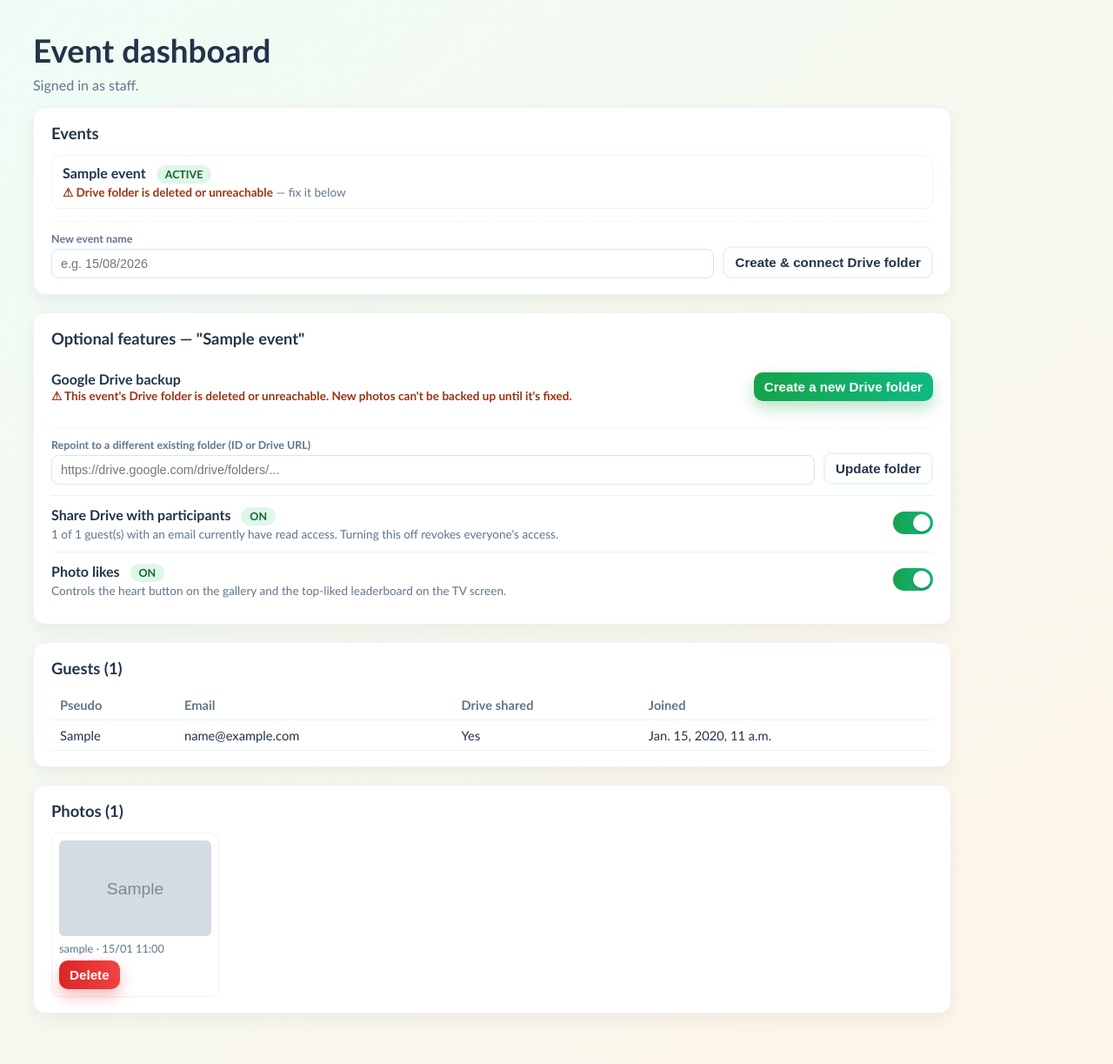
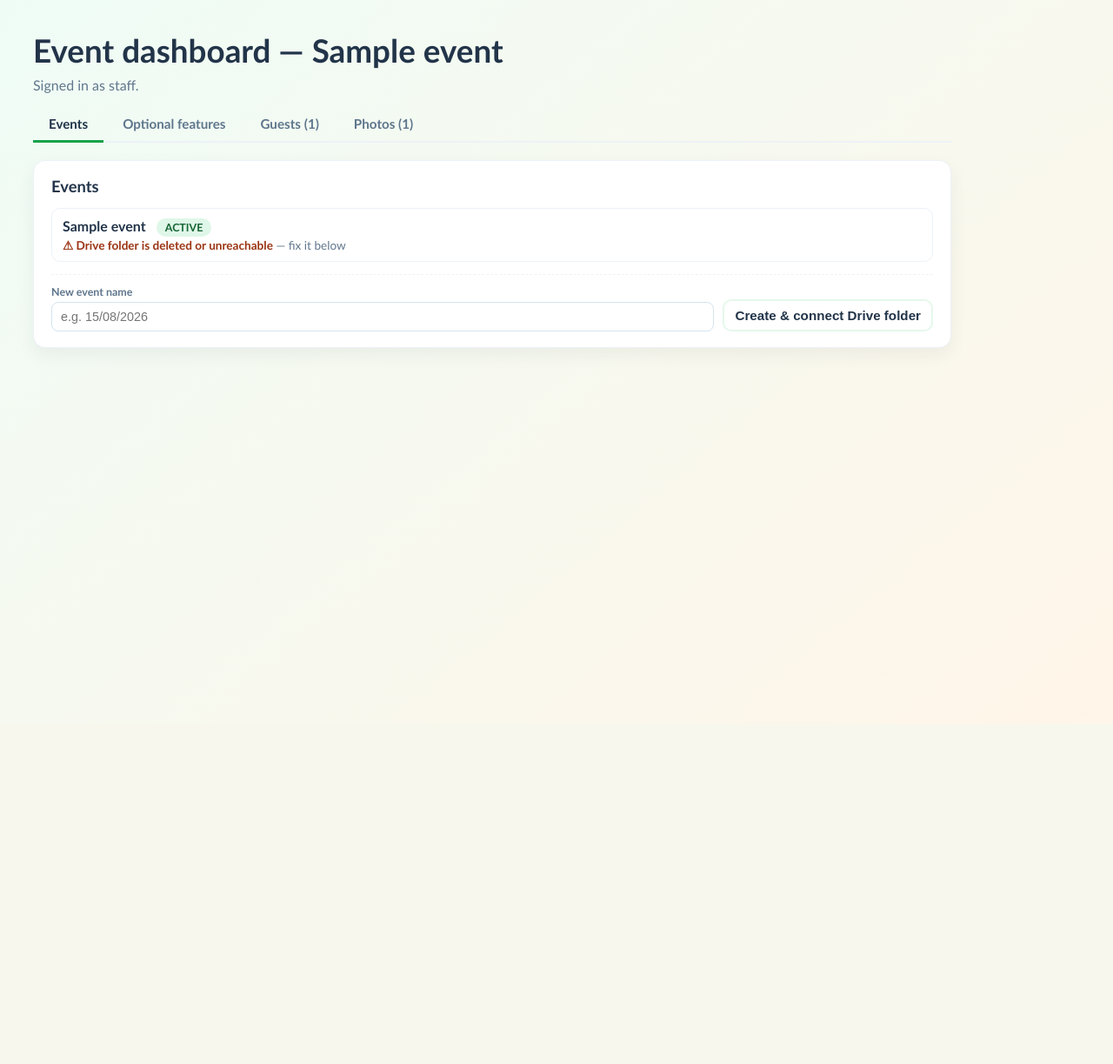
Before and after one commit to Mustachoos/Platefrom_coloc, a Django app: page /dashboard/ in a window 1280 px wide. Shown: the whole page at 87% size. After the commit the page ends 409 px from the top, so only its background shows below. Run offline with Django 5.2, Linux system fonts and the light colour scheme; a user stored in the database is signed in; tables that the repository leaves empty hold one stand-in row (values such as "Sample post"); grey boxes marked "Sample" are stand-in pictures.

Commit message:
Split dashboard into tabs and simplify Drive folder repoint UX
Dashboard is now organized into four CSS-only tabs (Events, Optional
features, Guests, Photos) instead of one long scrolling page, with the
active tab preserved across POST redirects via a ?tab= query param.

Also removes the "repoint to a different existing folder" field from
the Optional features tab — that flow is redundant with the relink
option already offered when a Drive folder is detected as broken, and
shows the active event's name in the dashboard header instead of
repeating it in the Optional features panel title.

Co-Authored-By: Claude Sonnet 5 <noreply@anthropic.com>

```diff
--- a/photos/templates/photos/dashboard.html
+++ b/photos/templates/photos/dashboard.html
@@ -28,10 +28,6 @@
     .status-on{background:#dff7e8;color:#166534}
     .status-off{background:#f1f5f9;color:#556575}
     .drive-link{color:#0f766e;font-weight:700;text-decoration:none}
-    .drive-folder-form{display:flex;flex-wrap:wrap;gap:10px;align-items:flex-end;margin-top:12px;padding-top:12px;border-top:1px dashed #edf2f7}
-    .drive-folder-form .field{display:flex;flex-direction:column;gap:4px;flex:1;min-width:220px}
-    .drive-folder-form label{font-size:0.78rem;font-weight:700;color:var(--soft)}
-    .drive-folder-form input{padding:8px 10px;border-radius:8px;border:1px solid #d4e4ee;font-size:0.9rem;width:100%}
     .switch{position:relative;display:inline-block;width:46px;height:26px;min-width:46px;border-radius:999px;border:0;padding:0;cursor:pointer;background:#cbd5e1;transition:background .2s ease}
     .switch:hover{transform:none;box-shadow:none}
     .switch.on{background:linear-gradient(90deg,var(--btn-1),var(--btn-2))}
@@ -45,10 +41,23 @@
     .create-event-form label{font-size:0.78rem;font-weight:700;color:var(--soft)}
     .create-event-form input{padding:8px 10px;border-radius:8px;border:1px solid #d4e4ee;font-size:0.9rem;width:100%}
     .drive-error{color:#9a3412;font-weight:700}
+    .tab-radio{display:none}
+    .tab-bar{display:flex;gap:4px;margin-bottom:20px;border-bottom:2px solid #edf2f7;flex-wrap:wrap}
+    .tab-btn{display:inline-block;padding:10px 18px;cursor:pointer;font-weight:700;font-size:0.95rem;color:var(--soft);border-bottom:3px solid transparent;margin-bottom:-2px;-webkit-user-select:none;user-select:none}
+    .tab-btn:hover{color:#1f3448}
+    .tab-panel{display:none}
+    #tab-events:checked ~ .tab-bar label[for="tab-events"],
+    #tab-features:checked ~ .tab-bar label[for="tab-features"],
+    #tab-guests:checked ~ .tab-bar label[for="tab-guests"],
+    #tab-photos:checked ~ .tab-bar label[for="tab-photos"]{color:#1f3448;border-bottom-color:var(--btn-1)}
+    #tab-events:checked ~ #panel-events,
+    #tab-features:checked ~ #panel-features,
+    #tab-guests:checked ~ #panel-guests,
+    #tab-photos:checked ~ #panel-photos{display:block}
   </style>
 </head>
 <body>
-  <h1>Event dashboard</h1>
+  <h1>Event dashboard{% if active_event %} — {{ active_event.name }}{% endif %}</h1>
   <p class="as-user">Signed in as staff.</p>
 
   {% if messages %}
@@ -59,7 +68,19 @@
   </div>
   {% endif %}
 
-  <div class="panel">
+  <input type="radio" name="dashboard-tab" id="tab-events" class="tab-radio" {% if active_tab == "events" %}checked{% endif %}>
+  <input type="radio" name="dashboard-tab" id="tab-features" class="tab-radio" {% if active_tab == "features" %}checked{% endif %}>
+  <input type="radio" name="dashboard-tab" id="tab-guests" class="tab-radio" {% if active_tab == "guests" %}checked{% endif %}>
+  <input type="radio" name="dashboard-tab" id="tab-photos" class="tab-radio" {% if active_tab == "photos" %}checked{% endif %}>
+
+  <div class="tab-bar">
+    <label for="tab-events" class="tab-btn">Events</label>
+    <label for="tab-features" class="tab-btn">Optional features</label>
+    <label for="tab-guests" class="tab-btn">Guests ({{ identities|length }})</label>
+    <label for="tab-photos" class="tab-btn">Photos ({{ photos|length }})</label>
+  </div>
+
+  <div class="panel tab-panel" id="panel-events">
     <h2>Events</h2>
     <div class="events-list">
       {% for event in events %}
@@ -98,8 +119,8 @@
   </div>
 
   {% if active_event %}
-  <div class="panel">
-    <h2>Optional features — "{{ active_event.name }}"</h2>
+  <div class="panel tab-panel" id="panel-features">
+    <h2>Optional features</h2>
     <div class="feature-row stacked">
       <div class="feature-row-top">
         <div>
@@ -121,15 +142,6 @@
         </form>
         {% endif %}
       </div>
-
-      <form method="post" class="drive-folder-form">
-        {% csrf_token %}
-        <div class="field">
-          <label for="drive_folder_id_or_url">Repoint to a different existing folder (ID or Drive URL)</label>
-          <input type="text" id="drive_folder_id_or_url" name="drive_folder_id_or_url" placeholder="https://drive.google.com/drive/folders/...">
-        </div>
-        <button type="submit" name="update_drive_folder" class="btn secondary small">Update folder</button>
-      </form>
     </div>
 
     <div class="feature-row">
@@ -159,7 +171,7 @@
   </div>
   {% endif %}
 
-  <div class="panel">
+  <div class="panel tab-panel" id="panel-guests">
     <h2>Guests ({{ identities|length }})</h2>
     {% if identities %}
     <table>
@@ -180,7 +192,7 @@
     {% endif %}
   </div>
 
-  <div class="panel">
+  <div class="panel tab-panel" id="panel-photos">
     <h2>Photos ({{ photos|length }})</h2>
     {% if photos %}
     <div class="photos-grid">
--- a/photos/views.py
+++ b/photos/views.py
@@ -26,6 +26,13 @@ def _drive_fix_summary(message, uploaded, failed):
     if failed:
         summary += f" {failed} failed to upload."
     return summary
+
+
+def _dashboard_redirect(tab="events"):
+    response = redirect("dashboard")
+    if tab and tab != "events":
+        response["Location"] += f"?tab={tab}"
+    return response
 
 
 def _photo_payload(photo, user=None):
@@ -261,7 +268,7 @@ def dashboard_view(request):
     if request.method == "POST":
         if active_event is None:
             messages.error(request, "No active event yet — create one below first.")
-            return redirect("dashboard")
+            return _dashboard_redirect()
 
         if "recreate_drive_folder" in request.POST:
             ok, message, uploaded, failed = event_service.recreate_drive_folder(active_event)
@@ -272,7 +279,7 @@ def dashboard_view(request):
                 )
             else:
                 messages.error(request, f"Could not create a new Drive folder: {message}")
-            return redirect("dashboard")
+            return _dashboard_redirect(tab="features")
         if "toggle_drive_sharing" in request.POST:
             if not active_event.drive_folder_id:
                 messages.error(request, "Connect a Drive folder before sharing it.")
@@ -324,20 +331,7 @@ def dashboard_view(request):
             active_event.likes_enabled = not active_event.likes_enabled
             active_event.save(update_fields=["likes_enabled"])
             messages.success(request, "Likes " + ("enabled." if active_event.likes_enabled else "disabled."))
-        elif "update_drive_folder" in request.POST:
-            folder_id_or_url = request.POST.get("drive_folder_id_or_url", "").strip()
-            if folder_id_or_url:
-                ok, message, uploaded, failed = event_service.relink_drive_folder(active_event, folder_id_or_url)
-            else:
-                ok, message, uploaded, failed = False, "Provide an existing folder ID/URL to switch to.", 0, 0
-            if ok:
-                messages.success(
-                    request,
-                    _drive_fix_summary(f"Drive folder updated for '{active_event.name}': {message}", uploaded, failed),
-                )
-            else:
-                messages.error(request, f"Could not update Drive folder: {message}")
-        return redirect("dashboard")
+        return _dashboard_redirect(request, default_tab="features")
 
     events = list(Event.objects.all())
     for event in events:
@@ -359,6 +353,7 @@ def dashboard_view(request):
         photos = Photo.objects.none()
     guests_with_email = identities.exclude(email="").count()
     guests_shared = identities.filter(drive_shared=True).count()
+    active_tab = request.GET.get("tab", "events")
     return render(
         request,
         "photos/dashboard.html",
@@ -369,6 +364,7 @@ def dashboard_view(request):
             "photos": photos,
             "guests_with_email": guests_with_email,
             "guests_shared": guests_shared,
+            "active_tab": active_tab,
         },
     )
 
@@ -379,7 +375,7 @@ def dashboard_delete_photo(request, photo_id):
         photo = get_object_or_404(Photo, id=photo_id)
         photo.delete()
         messages.success(request, "Photo deleted.")
-    return redirect("dashboard")
+    return _dashboard_redirect(tab="photos")
 
 
 @staff_member_required
```
